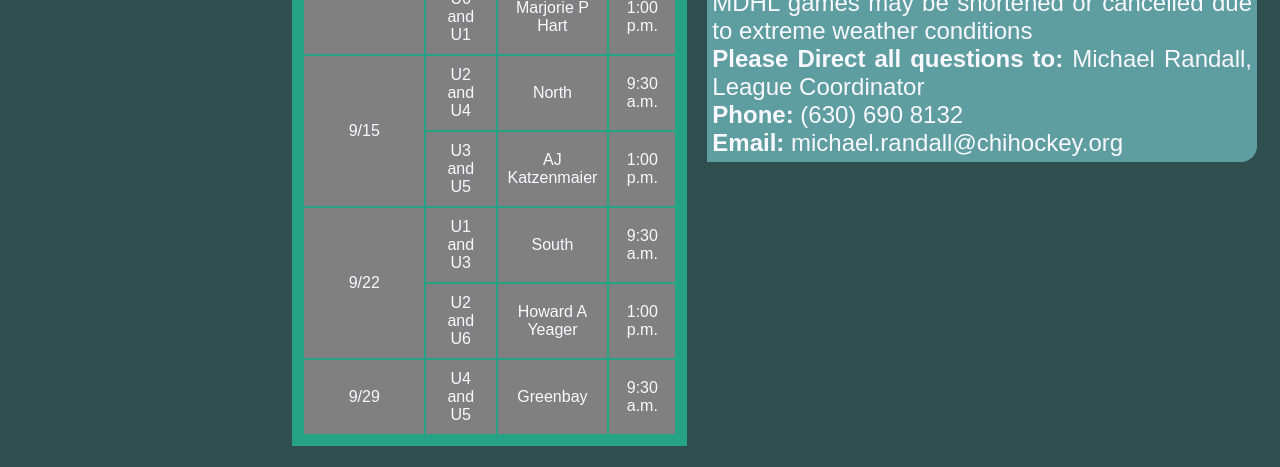
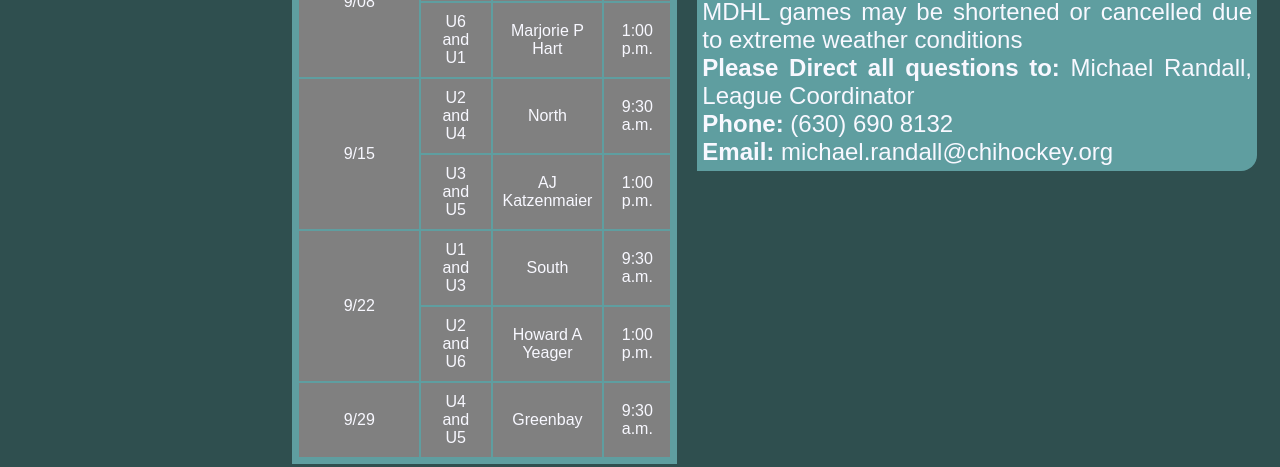
Before and after one commit to rubendroid/MDHL_MEJIAS, a plain HTML site: page Game_info.html in a window 1280 px wide. Shown: the part 944-1411 px from the top of the page. Drawn offline with Linux system fonts and the light colour scheme.

Commit message:
task 3 correcion

```diff
--- a/Assets/Styles/Styles.CSS
+++ b/Assets/Styles/Styles.CSS
@@ -97,7 +97,6 @@
         border-radius: 10%;
     }
 
-
     #section2 {
         align-self: center;
         font-size: 1.5rem;
@@ -140,8 +139,8 @@
     }
 
     table {
-        background-color: rgba(34, 194, 151, 0.741);
-        padding: 10px;
+        background-color: cadetblue;
+        padding: 5px;
         text-align: center;
     }
 
```
